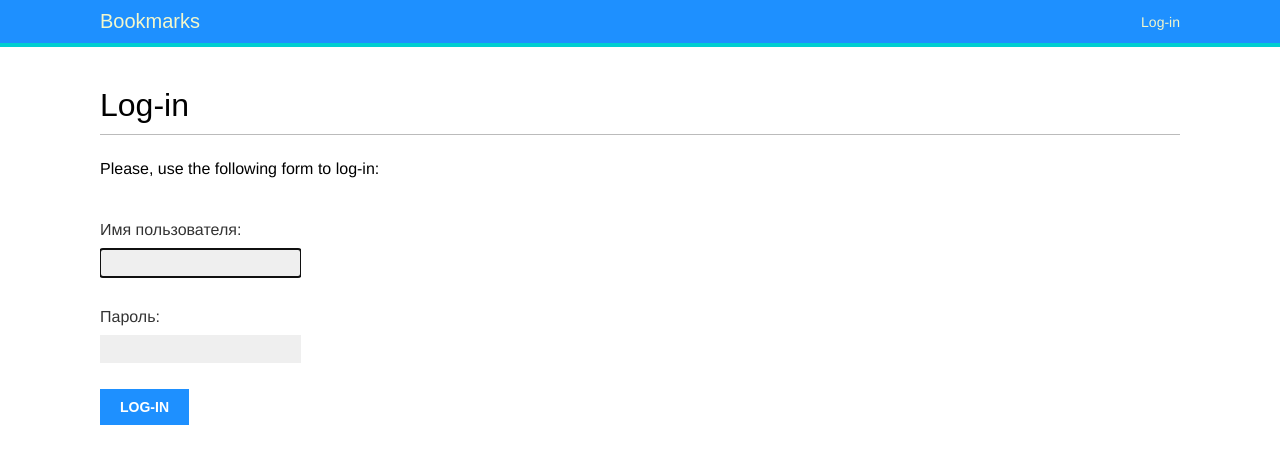
After one commit to p4xell/SocialWeb, a Django app: page /account/login/ in a window 1280 px wide. The commit adds this page. Shown: the top 464 px of the page. Run offline with Django 4.2, Linux system fonts and the light colour scheme; some web fonts are replaced.

Commit message:
login, logout

```diff
--- /dev/null
+++ b/account/templates/account/dashboard.html
@@ -0,0 +1,6 @@
+{% extends "base.html" %}
+{% block title %}Dashboard{% endblock %}
+{% block content %}
+<h1>Dashboard</h1>
+<p>Welcome to your dashboard.</p>
+{% endblock %}
--- a/account/templates/base.html
+++ b/account/templates/base.html
@@ -9,6 +9,28 @@
 <body>
 <div id="header">
     <span class="logo">Bookmarks</span>
+    {% if request.user.is_authenticated %}
+    <ul class="menu">
+        <li {% if section == "dashboard" %} class="selected" {% endif %}>
+            <a href="{% url 'dashboard' %}">My dashboard</a>
+        </li>
+        <li {% if section == "images" %} class="selected" {% endif %}>
+            <a href="#">Images</a>
+        </li>
+        <li {% if section == "people" %} class="selected" {% endif %}>
+            <a href="#">People</a>
+        </li>
+    </ul>
+    {% endif %}
+    <span class="user">
+        {% if request.user.is_authenticated %}
+            Hello {{ request.user.first_name }},
+            <a href="{% url 'logout' %}">Logout</a>
+        {% else %}
+            <a href="{% url 'login' %}">Log-in</a>
+        {% endif %}
+    </span>
+
 </div>
 <div id="content">
     {% block content %}{% endblock %}
--- /dev/null
+++ b/account/templates/registration/login.html
@@ -0,0 +1,22 @@
+{% extends "base.html" %}
+{% block title %}Log-in{% endblock %}
+{% block content %}
+{% if request.user.is_authenticated %}
+<h1> Вы уже вошли в систему</h1>
+{% else %}
+<h1>Log-in</h1>
+{% if form.errors %}
+<p>Your username and password didn't match.Please try again.</p>
+{% else %}
+<p>Please, use the following form to log-in:</p>
+{% endif %}
+<div class="login-form">
+    <form action="{% url 'login' %}" method="post">
+        {{ form.as_p }}
+        {% csrf_token %}
+        <input type="hidden" name="next" value="{{ next }}"/>
+        <p><input type="submit" value="Log-in"></p>
+    </form>
+</div>
+{% endif %}
+{% endblock %}
--- a/account/urls.py
+++ b/account/urls.py
@@ -3,6 +3,8 @@
 from . import views
 
 urlpatterns = [
-    #path('login/', views.UserLogin.as_view(), name='login'),
-    path()
+    # path('login/', views.UserLogin.as_view(), name='login'),
+    path('login/', auth_views.LoginView.as_view(), name='login'),
+    path('logout/', auth_views.LogoutView.as_view(), name='logout'),
+    path('', views.dashboard, name='dashboard'),
 ]
--- a/account/views.py
+++ b/account/views.py
@@ -1,3 +1,4 @@
+from django.contrib.auth.decorators import login_required
 from django.shortcuts import render
 from django.http import HttpResponse
 from django.contrib.auth import authenticate, login
@@ -26,3 +27,8 @@
 
         else:
             return HttpResponse('Invalid login')
+
+
+@login_required
+def dashboard(request):
+    return render(request, 'account/dashboard.html', {'section': 'dashboard'})
--- a/bookmarks/settings.py
+++ b/bookmarks/settings.py
@@ -114,6 +114,11 @@
 USE_TZ = True
 
 
+LOGIN_REDIRECT_URL = 'dashboard'
+LOGIN_URL = 'login'
+LOGOUT_URL = 'logout'
+
+
 # Static files (CSS, JavaScript, Images)
 # https://docs.djangoproject.com/en/4.1/howto/static-files/
 
```
Also changed, not shown: account/templates/registration/logged_out.html (added, +8 -0 lines), db.sqlite3.
